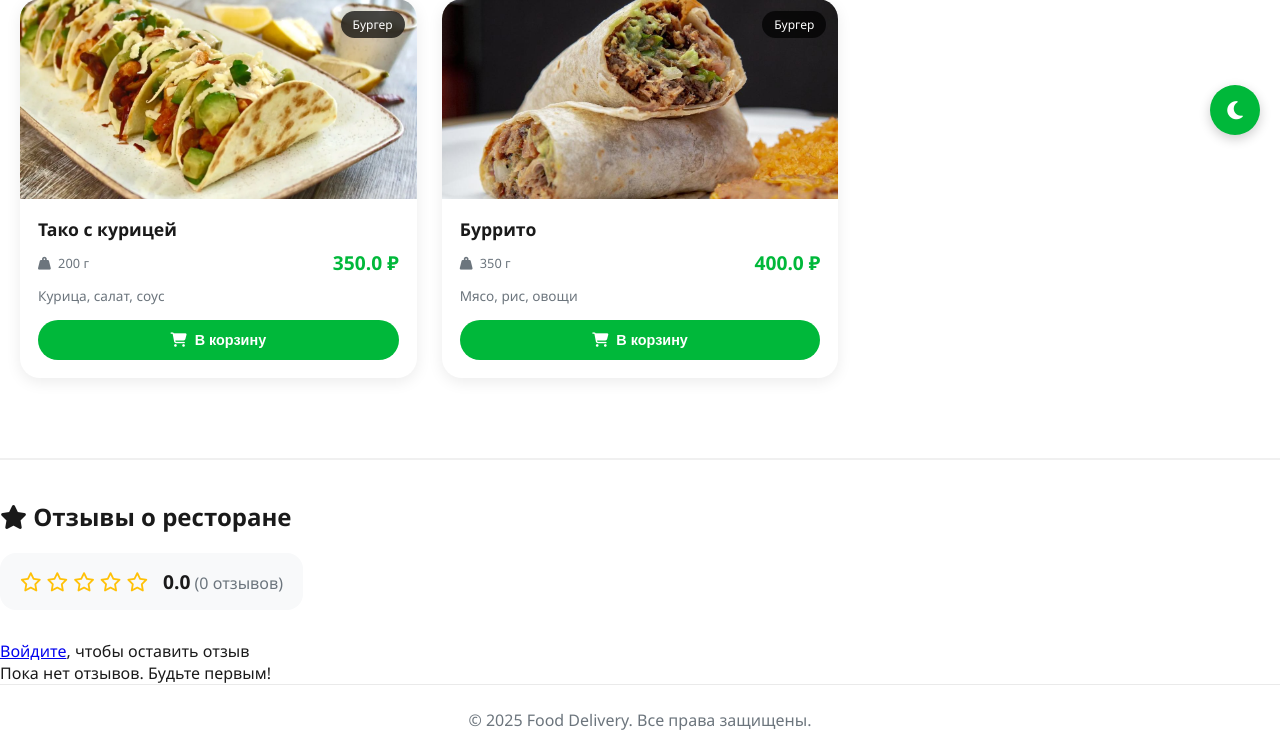
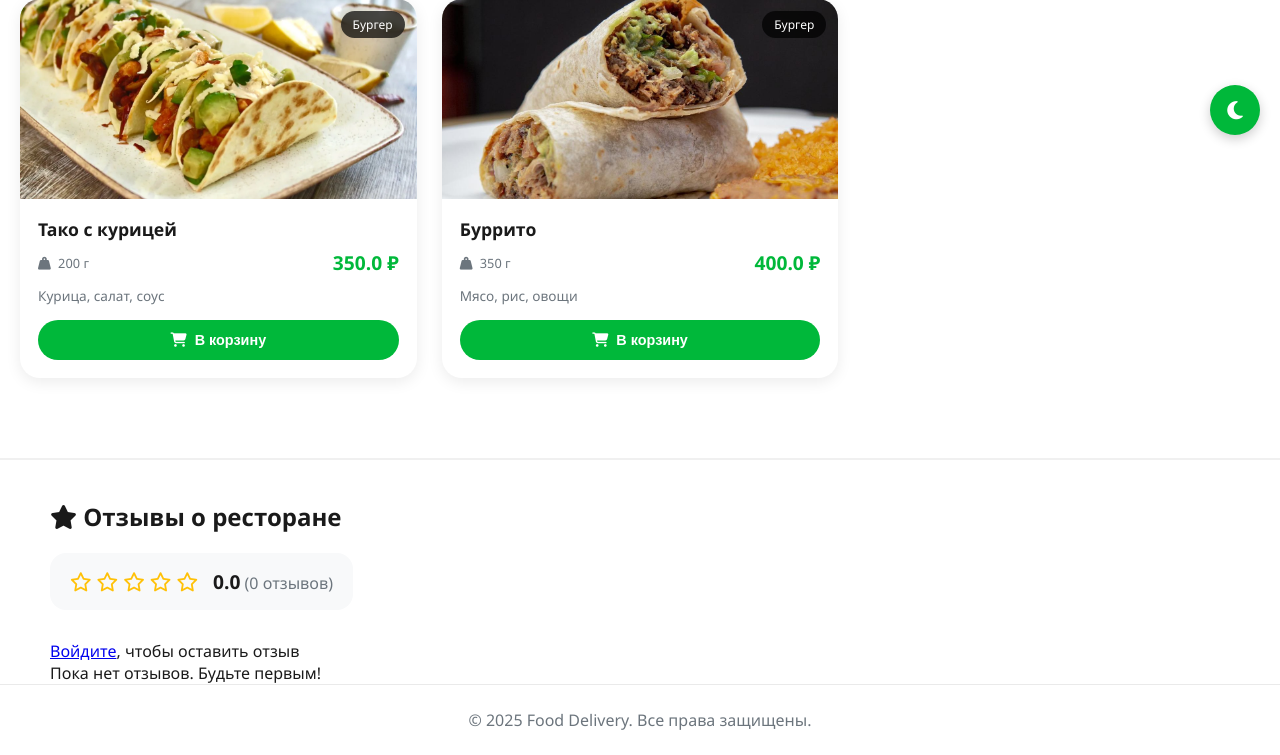
Before and after one commit to jaenamrin/food-delivery, a Flask app: page /restaurant/4 in a window 1280 px wide. Shown: the part 645-1400 px from the top of the page. Run offline with Flask 3, Linux system fonts and the light colour scheme; data comes from the database, SQL or seed files in the repository; both versions use the stored data as it was after the commit.

Commit message:
отступы отзывов

```diff
--- a/templates/restaurant.html
+++ b/templates/restaurant.html
@@ -518,6 +518,38 @@
     color: white;
     transform: translateY(-2px);
 }
+    /* Отступы для блока отзывов */
+.reviews-section {
+    margin-top: 60px;
+    padding-top: 40px;
+    padding-left: 30px;
+    padding-right: 30px;
+    border-top: 2px solid #f0f0f0;
+}
+
+/* Для десктопа */
+@media (min-width: 992px) {
+    .reviews-section {
+        padding-left: 50px;
+        padding-right: 50px;
+    }
+}
+
+/* Для планшетов */
+@media (min-width: 768px) and (max-width: 991px) {
+    .reviews-section {
+        padding-left: 30px;
+        padding-right: 30px;
+    }
+}
+
+/* Для телефонов */
+@media (max-width: 767px) {
+    .reviews-section {
+        padding-left: 15px;
+        padding-right: 15px;
+    }
+}
 </style>
 
 <script>
```
Also changed, not shown: instance/food.db.
